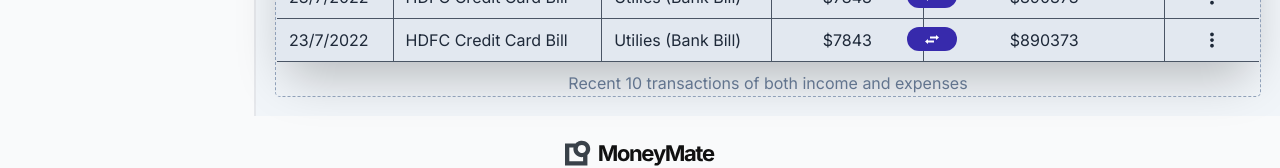
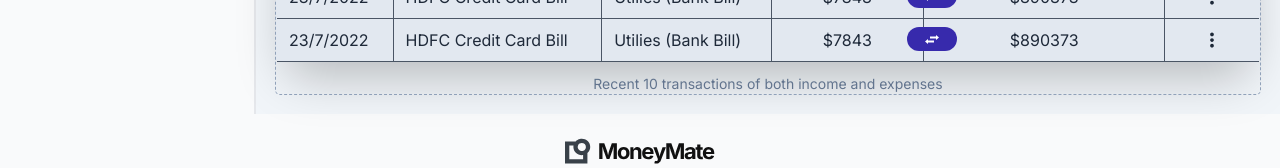
Before and after one commit to Ritesh-Kumar-Rai/moneymate, a React app in the folder FRONTEND/MoneyMate-Expense-Tracking-App/: page / in a window 1280 px wide. Shown: the part 1307-1475 px from the top of the page. Built offline with nearby package versions, Linux system fonts and the light colour scheme; the HTML template or start-up script is replaced by a standard one.

Commit message:
some changes made to Table.jsx like in caption element added `text-sm` class and for swap currency i replaced it from span element to button tag with type='button'

```diff
--- a/FRONTEND/MoneyMate-Expense-Tracking-App/src/components/ui/Table.jsx
+++ b/FRONTEND/MoneyMate-Expense-Tracking-App/src/components/ui/Table.jsx
@@ -6,7 +6,7 @@ const Table = () => {
         <div className="mt-10 w-full">
             <h2>Recent Transactions</h2>
             <table className="mt-5 w-full table-auto border-collapse border border-gray-400 bg-slate-200 dark:bg-gray-800 rounded overflow-hidden outline-1 outline-dashed outline-slate-400 shadow-2xl">
-                <caption className="caption-bottom mt-2">Recent 10 transactions of both income and expenses</caption>
+                <caption className="caption-bottom mt-3 text-sm">Recent 10 transactions of both income and expenses</caption>
                 <thead className="border-b-2 border-slate-400">
                     <tr>
                         <th className="border border-gray-600 px-3 py-2">Date</th>
@@ -24,7 +24,7 @@ const Table = () => {
                         <td className="border border-gray-600 px-3 py-2">Utilies (Bank Bill)</td>
                         <td className="border border-gray-600 px-3 py-2 text-center">$7843</td>
                         <td className="border border-gray-600 px-3 py-2 text-center relative">
-                            <span className="absolute left-[-7%] rounded-2xl bg-indigo-800 hover:bg-indigo-500 active:scale-90 text-white w-[50px] text-center cursor-pointer transition-scale-bg duration-200 will-change-transform select-none" title="swap currency"><CgSwap className="text-2xl m-auto" /> </span>
+                            <button type="button" className="absolute left-[-7%] rounded-2xl bg-indigo-800 hover:bg-indigo-500 active:scale-90 text-white w-[50px] text-center cursor-pointer transition-scale-bg duration-200 will-change-transform select-none" title="swap currency"><CgSwap className="text-2xl m-auto" /> </button>
                             $890373
                         </td>
                         <td className="border border-gray-600 px-3 py-2 text-center"><IoMdMore className="m-auto cursor-pointer text-2xl hover:bg-gray-500 rounded" /></td>
@@ -35,7 +35,7 @@ const Table = () => {
                         <td className="border border-gray-600 px-3 py-2">Utilies (Bank Bill)</td>
                         <td className="border border-gray-600 px-3 py-2 text-center">$7843</td>
                         <td className="border border-gray-600 px-3 py-2 text-center relative">
-                            <span className="absolute left-[-7%] rounded-2xl bg-indigo-800 hover:bg-indigo-500 active:scale-90 text-white w-[50px] text-center cursor-pointer transition-scale-bg duration-200 will-change-transform select-none" title="swap currency"><CgSwap className="text-2xl m-auto" /> </span>
+                            <button type="button" className="absolute left-[-7%] rounded-2xl bg-indigo-800 hover:bg-indigo-500 active:scale-90 text-white w-[50px] text-center cursor-pointer transition-scale-bg duration-200 will-change-transform select-none" title="swap currency"><CgSwap className="text-2xl m-auto" /> </button>
                             $890373
                         </td>
                         <td className="border border-gray-600 px-3 py-2 text-center"><IoMdMore className="m-auto cursor-pointer text-2xl hover:bg-gray-500 rounded" /></td>
@@ -46,7 +46,7 @@ const Table = () => {
                         <td className="border border-gray-600 px-3 py-2">Utilies (Bank Bill)</td>
                         <td className="border border-gray-600 px-3 py-2 text-center">$7843</td>
                         <td className="border border-gray-600 px-3 py-2 text-center relative">
-                            <span className="absolute left-[-7%] rounded-2xl bg-indigo-800 hover:bg-indigo-500 active:scale-90 text-white w-[50px] text-center cursor-pointer transition-scale-bg duration-200 will-change-transform select-none" title="swap currency"><CgSwap className="text-2xl m-auto" /> </span>
+                            <button type="button" className="absolute left-[-7%] rounded-2xl bg-indigo-800 hover:bg-indigo-500 active:scale-90 text-white w-[50px] text-center cursor-pointer transition-scale-bg duration-200 will-change-transform select-none" title="swap currency"><CgSwap className="text-2xl m-auto" /> </button>
                             $890373
                         </td>
                         <td className="border border-gray-600 px-3 py-2 text-center"><IoMdMore className="m-auto cursor-pointer text-2xl hover:bg-gray-500 rounded" /></td>
```
